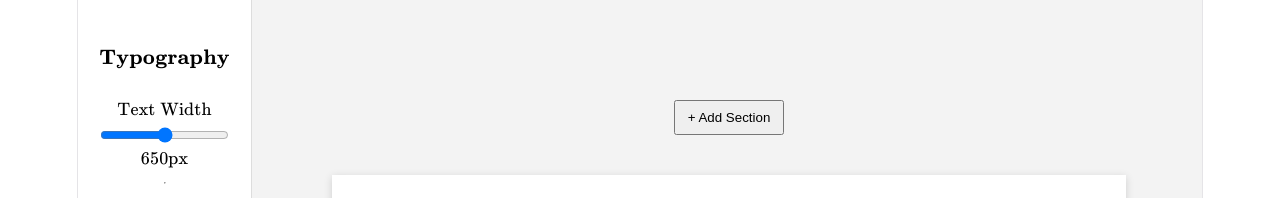
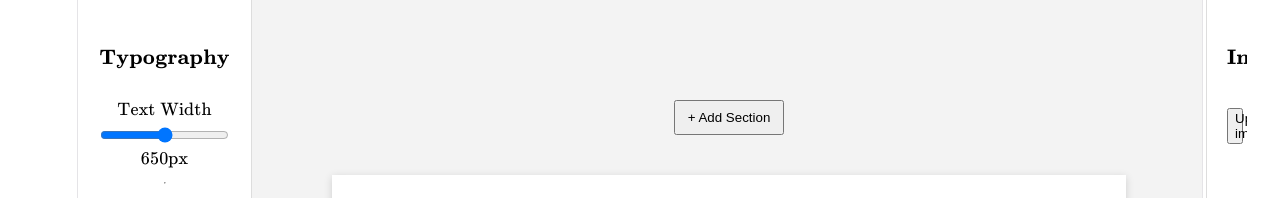
Before and after one commit to KevHamm/blox, a React (Vite) app in the folder frontend/: page / in a window 1280 px wide. Shown: the top 198 px of the page. Built offline with nearby package versions, Linux system fonts and the light colour scheme.

Commit message:
Remove add figure button from doc, move it to sidebar

```diff
--- a/frontend/src/App.tsx
+++ b/frontend/src/App.tsx
@@ -35,6 +35,9 @@ export default function App() {
   const [childHeights,   setChildHeights]   = useState<Record<string, number>>({});
   const [headerHeights,  setHeaderHeights]  = useState<Record<string, number>>({});
 
+  // Images uploaded via the right sidebar (preview gallery).
+  const [images, setImages] = useState<{ id: string; src: string; name: string }[]>([]);
+
 
   // layout must be declared before useLayoutEffect references it
   const [layout, setLayout] = useState({
@@ -46,7 +49,7 @@ export default function App() {
 
   const rendererProps = {
     editingId, setEditingId, updateTextById, updateSectionTitle,
-    addSubsection, addTable, addFigure, updateTableCell,
+    addSubsection, addTable, updateTableCell,
     deleteTableColumn, deleteNodeById, addTableRow, deleteTableRow,
     addTableColumn, updateTableColWidths,
     lineHeight: layout.lineHeight, fontSize: layout.fontSize,
@@ -489,9 +492,9 @@ export default function App() {
   }
 
   // -----------------------------
-  // FIGURE
+  // IMAGE UPLOAD (right sidebar gallery)
   // -----------------------------
-  function addFigure(sectionId: string) {
+  function uploadImage() {
     const input = document.createElement("input");
 
     input.type = "file";
@@ -507,33 +510,10 @@ export default function App() {
       reader.onload = () => {
         const url = reader.result as string;
 
-        function update(node: any): any {
-          if (node.id === sectionId && node.type === "section") {
-            return {
-              ...node,
-              children: [
-                ...node.children,
-                {
-                  id: crypto.randomUUID(),
-                  type: "figure",
-                  src: url,
-                  caption: "New figure caption"
-                }
-              ]
-            };
-          }
-
-          if (node.children) {
-            return {
-              ...node,
-              children: node.children.map(update)
-            };
-          }
-
-          return node;
-        }
-
-        setDoc((prev) => update(prev));
+        setImages((prev) => [
+          ...prev,
+          { id: crypto.randomUUID(), src: url, name: file.name }
+        ]);
       };
 
       reader.readAsDataURL(file);
@@ -898,6 +878,51 @@ export default function App() {
                 ))}
           </div>
         </div>
+
+        {/* RIGHT SIDEBAR — IMAGES */}
+        <div
+          style={{
+            width: 260,
+            padding: 20,
+            borderLeft: "1px solid #ddd",
+            background: "white",
+            display: "flex",
+            flexDirection: "column",
+            gap: 12,
+            height: "100vh",
+            overflowY: "auto"
+          }}
+        >
+          <h3>Images</h3>
+
+          <button onClick={uploadImage}>Upload image</button>
+
+          {images.map((img) => (
+            <div key={img.id} style={{ textAlign: "center" }}>
+              <img
+                src={img.src}
+                alt={img.name}
+                style={{
+                  width: "100%",
+                  height: "auto",
+                  borderRadius: 4,
+                  border: "1px solid #ddd",
+                  display: "block"
+                }}
+              />
+              <div
+                style={{
+                  marginTop: 4,
+                  fontSize: 12,
+                  color: "#444",
+                  wordBreak: "break-word"
+                }}
+              >
+                {img.name}
+              </div>
+            </div>
+          ))}
+        </div>
       </div>
     </DndContext>
   );
--- a/frontend/src/renderer/DocumentRenderer.tsx
+++ b/frontend/src/renderer/DocumentRenderer.tsx
@@ -224,7 +224,9 @@ function TableBlock(props: any) {
         style={{
           width: "100%",
           tableLayout: "fixed",     // honour our column widths, never auto-grow
-          borderCollapse: "collapse"
+          borderCollapse: "collapse",
+          color: "#000",
+          fontFamily: "var(--sans)"
         }}
       >
         <colgroup>
@@ -255,7 +257,9 @@ function TableBlock(props: any) {
                       border: "none",
                       outline: "none",
                       padding: "4px 6px",
-                      background: "transparent"
+                      background: "transparent",
+                      color: "#000",
+                      fontFamily: "var(--sans)"
                     }}
                   />
 
@@ -343,7 +347,7 @@ function Subsection({
 function Section({ node, isContinuation = false, ...rest }: any) {
   const {
     editingId, setEditingId, updateSectionTitle,
-    addSubsection, addTable, addFigure,
+    addSubsection, addTable,
     deleteNodeById, moveSection, children
   } = rest;
 
@@ -376,7 +380,6 @@ function Section({ node, isContinuation = false, ...rest }: any) {
 
           <button onClick={() => addSubsection(node.id)}>+ Subsection</button>
           <button onClick={() => addTable(node.id)}>+ Table</button>
-          <button onClick={() => addFigure(node.id)}>+ Figure</button>
           <button
             onClick={() => deleteNodeById(node.id)}
             style={{ marginLeft: 10, background: "red", color: "white" }}
```
